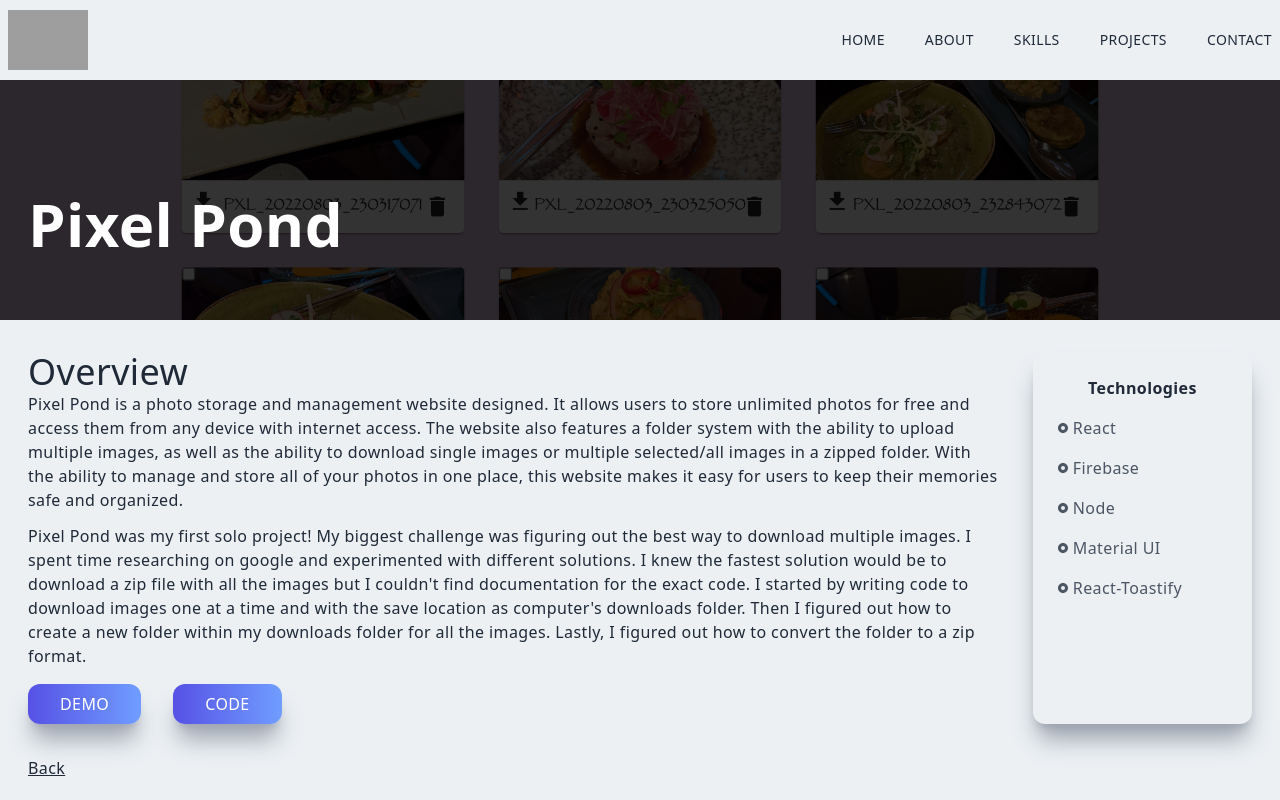
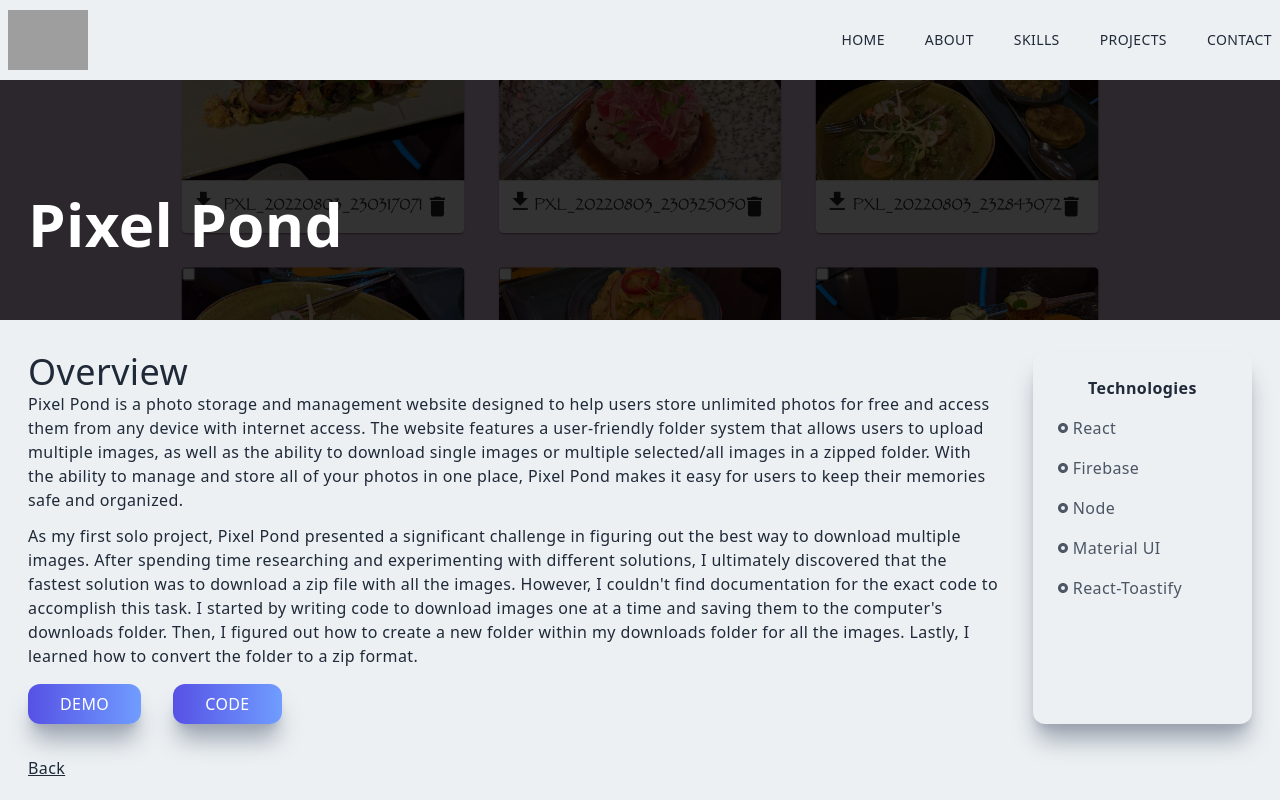
Before and after one commit to grace5829/portfolio2023, a Next.js app: page /pixelPond in a window 1280 px wide. Built offline with nearby package versions, Linux system fonts and the light colour scheme; grey boxes are pictures that could not be loaded; a web font is replaced by a local one.

Commit message:
fixed some paragraphs

```diff
--- a/pages/funkoPop.jsx
+++ b/pages/funkoPop.jsx
@@ -1,66 +1,83 @@
-import Image from 'next/image'
-import React from 'react'
-import {RiRadioButtonFill} from 'react-icons/ri'
-import Link from 'next/link'
+import Image from "next/image";
+import React from "react";
+import { RiRadioButtonFill } from "react-icons/ri";
+import Link from "next/link";
 const FunkoPop = () => {
   return (
-    <div className='w-full'>
-      <div className='w-screen h-[30vh] lg:h-[40vh] relative'>
-        <div className='absolute top-0 left-0 w-full h-[30vh] lg:h-[40vh] bg-black/80  '>
-        <img className='relative z-[-1] w-[100%]' src='https://firebasestorage.googleapis.com/v0/b/story-of-my-life-d0220.appspot.com/o/images%2FfunkoPopTopImg0b93d48d-15d6-4f1f-9093-77697a678d00?alt=media&token=9f21dab9-8b1d-433f-9a9c-7db0d40187d2' alt='' />
+    <div className="w-full">
+      <div className="w-screen h-[30vh] lg:h-[40vh] relative">
+        <div className="absolute top-0 left-0 w-full h-[30vh] lg:h-[40vh] bg-black/80  ">
+          <img
+            className="relative z-[-1] w-[100%]"
+            src="https://firebasestorage.googleapis.com/v0/b/story-of-my-life-d0220.appspot.com/o/images%2FfunkoPopTopImg0b93d48d-15d6-4f1f-9093-77697a678d00?alt=media&token=9f21dab9-8b1d-433f-9a9c-7db0d40187d2"
+            alt=""
+          />
         </div>
-      <div className='absolute top-[70%] max-w-[1240px] w-full left-[50%] right-[50%] translate-x-[-50%] translate-y-[-50%] text-white  z-10 p-2 '>
-        <h1 className='py-2'>FunkoPop Shop</h1>
+        <div className="absolute top-[70%] max-w-[1240px] w-full left-[50%] right-[50%] translate-x-[-50%] translate-y-[-50%] text-white  z-10 p-2 ">
+          <h1 className="py-2">FunkoPop Shop</h1>
         </div>
       </div>
-      <div className='bg-[#ecf0f3]'>
-      <div className='max-w-[1240px] mx-auto p-2 grid md:grid-cols-5 gap-8 pt-8 bg-[#ecf0f3]'>
-        <div className='col-span-4'>
-        <p>My first group project! We created an e-commerce site for Funko Pop products.
-        You can simulate a shopping experience as a guest/logged in user. Admin users are able to create, update, and delete products.
+      <div className="bg-[#ecf0f3]">
+        <div className="max-w-[1240px] mx-auto p-2 grid md:grid-cols-5 gap-8 pt-8 bg-[#ecf0f3]">
+          <div className="col-span-4">
+            <p>
+              This was my first group project! We created an e-commerce site for
+              Funko Pop products, where you can simulate a shopping experience
+              as a guest or a logged-in user. In addition, the site allows admin
+              users to create, update, and delete products.
             </p>
 
-        <h3 className='py-2'>Contributions: </h3>
-        <li>Set up Express routes to create, update, read, delete for user profile, cart, and FunkoPops  </li>
-        <li>Created react components for all products view, single product view, cart, home page, and user profile</li>
-        <p className='pt-2'>
+            <h3 className="py-2">Contributions: </h3>
+            <li>
+              Set up Express routes to create, update, read, delete for user
+              profile, cart, and FunkoPops{" "}
+            </li>
+            <li>
+              Created react components for all products view, single product
+              view, cart, home page, and user profile
+            </li>
+            <p className="pt-2">
               Created by: Jenny Chen, John Drayton, Andrea Arnold, Grace Gao
             </p>
             {/* <button className='px-8 py-2 mt-4 mr-8'>
         <Link href='https://story-of-my-life-d0220.web.app/'>
           Demo </Link></button> */}
-        <button className='px-8 py-2 mt-4'> <Link href='https://github.com/funko-pop-teamb/FunkoPopShop'>Code</Link></button>
+            <button className="px-8 py-2 mt-4">
+              {" "}
+              <Link href="https://github.com/funko-pop-teamb/FunkoPopShop">
+                Code
+              </Link>
+            </button>
           </div>
-        <div className='col-span-4 md:col-span-1 shadow-xl shadow-gray-400 rounded-xl p-4'>
-          <div className='p-2'>
-            <p className='text-center font-bold pb-2'>Technologies</p>
-            <div className='grid grid-cols-3 md:grid-cols-1'>
-                <p className='text-gray-600 py-2 flex items-center '>
-                <RiRadioButtonFill className='pr-1'/> React
+          <div className="col-span-4 md:col-span-1 shadow-xl shadow-gray-400 rounded-xl p-4">
+            <div className="p-2">
+              <p className="text-center font-bold pb-2">Technologies</p>
+              <div className="grid grid-cols-3 md:grid-cols-1">
+                <p className="text-gray-600 py-2 flex items-center ">
+                  <RiRadioButtonFill className="pr-1" /> React
                 </p>
-                <p className='text-gray-600 py-2 flex items-center '>
-                <RiRadioButtonFill className='pr-1'/> Express
+                <p className="text-gray-600 py-2 flex items-center ">
+                  <RiRadioButtonFill className="pr-1" /> Express
                 </p>
-                <p className='text-gray-600 py-2 flex items-center '>
-                <RiRadioButtonFill className='pr-1'/> Redux
+                <p className="text-gray-600 py-2 flex items-center ">
+                  <RiRadioButtonFill className="pr-1" /> Redux
                 </p>
-                <p className='text-gray-600 py-2 flex items-center '>
-                <RiRadioButtonFill className='pr-1'/> PostgreSQL
+                <p className="text-gray-600 py-2 flex items-center ">
+                  <RiRadioButtonFill className="pr-1" /> PostgreSQL
                 </p>
-                <p className='text-gray-600 py-2 flex items-center '>
-                <RiRadioButtonFill className='pr-1'/>  Node
+                <p className="text-gray-600 py-2 flex items-center ">
+                  <RiRadioButtonFill className="pr-1" /> Node
                 </p>
               </div>
             </div>
           </div>
-        <Link href='/#projects'>
-        <p className='underline cursor-pointer'> Back</p>
+          <Link href="/#projects">
+            <p className="underline cursor-pointer"> Back</p>
           </Link>
         </div>
       </div>
+    </div>
+  );
+};
 
-    </div>
-  )
-}
-
-export default FunkoPop
+export default FunkoPop;
--- a/pages/pixelPond.jsx
+++ b/pages/pixelPond.jsx
@@ -23,26 +23,27 @@ const PixelPond = () => {
         <div className="col-span-4">
           <h2>Overview</h2>
           <p>
-            Pixel Pond is a photo storage and management website designed. It
-            allows users to store unlimited photos for free and access them from
-            any device with internet access. The website also features a folder
-            system with the ability to upload multiple images, as well as the
-            ability to download single images or multiple selected/all images in
-            a zipped folder. With the ability to manage and store all of your
-            photos in one place, this website makes it easy for users to keep
-            their memories safe and organized.
+            Pixel Pond is a photo storage and management website designed to
+            help users store unlimited photos for free and access them from any
+            device with internet access. The website features a user-friendly
+            folder system that allows users to upload multiple images, as well
+            as the ability to download single images or multiple selected/all
+            images in a zipped folder. With the ability to manage and store all
+            of your photos in one place, Pixel Pond makes it easy for users to
+            keep their memories safe and organized.
           </p>
 
           <p className="pt-3">
-            Pixel Pond was my first solo project! My biggest challenge was
-            figuring out the best way to download multiple images. I spent time
-            researching on google and experimented with different solutions. I
-            knew the fastest solution would be to download a zip file with all
-            the images but I couldn&apos;t find documentation for the exact code. I
-            started by writing code to download images one at a time and with
-            the save location as computer&apos;s downloads folder. Then I figured out
+            As my first solo project, Pixel Pond presented a significant
+            challenge in figuring out the best way to download multiple images.
+            After spending time researching and experimenting with
+            different solutions, I ultimately discovered that the fastest
+            solution was to download a zip file with all the images. However, I
+            couldn&apos;t find documentation for the exact code to accomplish this
+            task. I started by writing code to download images one at a time and
+            saving them to the computer&apos;s downloads folder. Then, I figured out
             how to create a new folder within my downloads folder for all the
-            images. Lastly, I figured out how to convert the folder to a zip
+            images. Lastly, I learned how to convert the folder to a zip
             format.
           </p>
           <button className="px-8 py-2 mt-4 mr-8">
```
Lines whose indentation alone changed are shown as unchanged.
